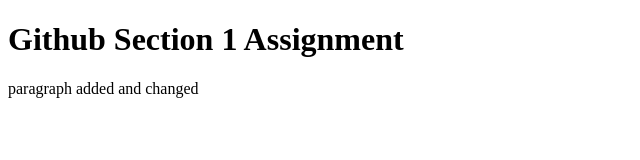
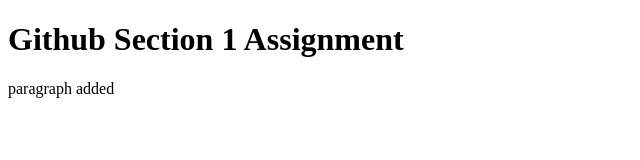
Before and after one commit to shaikarshadsalim/fresherbatch-apr7, a plain HTML site: page index.html in a window 1280 px wide. Shown: the whole page, without its empty margins (0-640 px from the left). Drawn offline with Linux system fonts and the light colour scheme.

Commit message:
Minor changes in index.html file in js-assignments branch

```diff
--- a/index.html
+++ b/index.html
@@ -5,6 +5,6 @@
 </head>
 <body>
     <h1>Github Section 1 Assignment</h1>
-    <p>paragraph added and changed</p>
+    <p>paragraph added</p>
 </body>
 </html>
```
